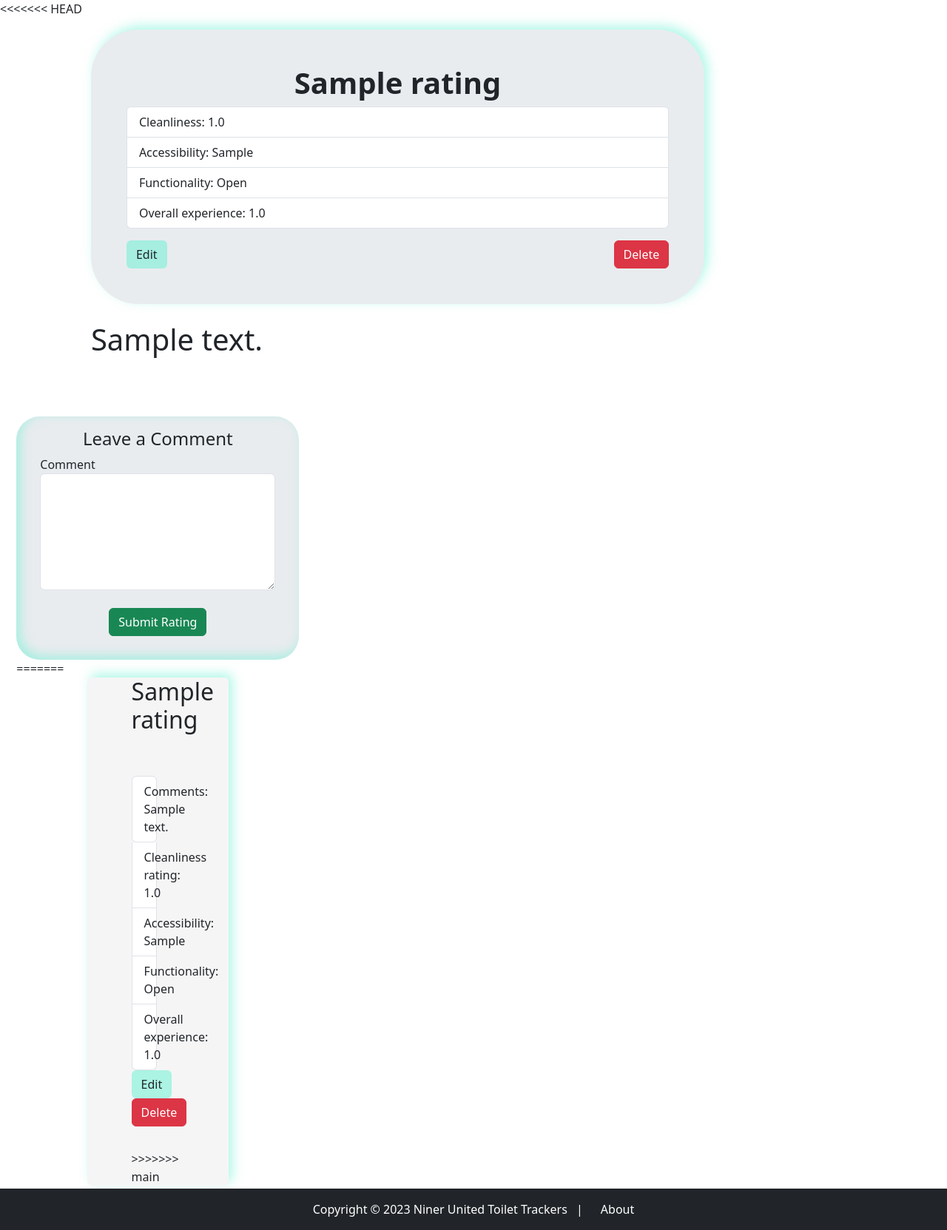
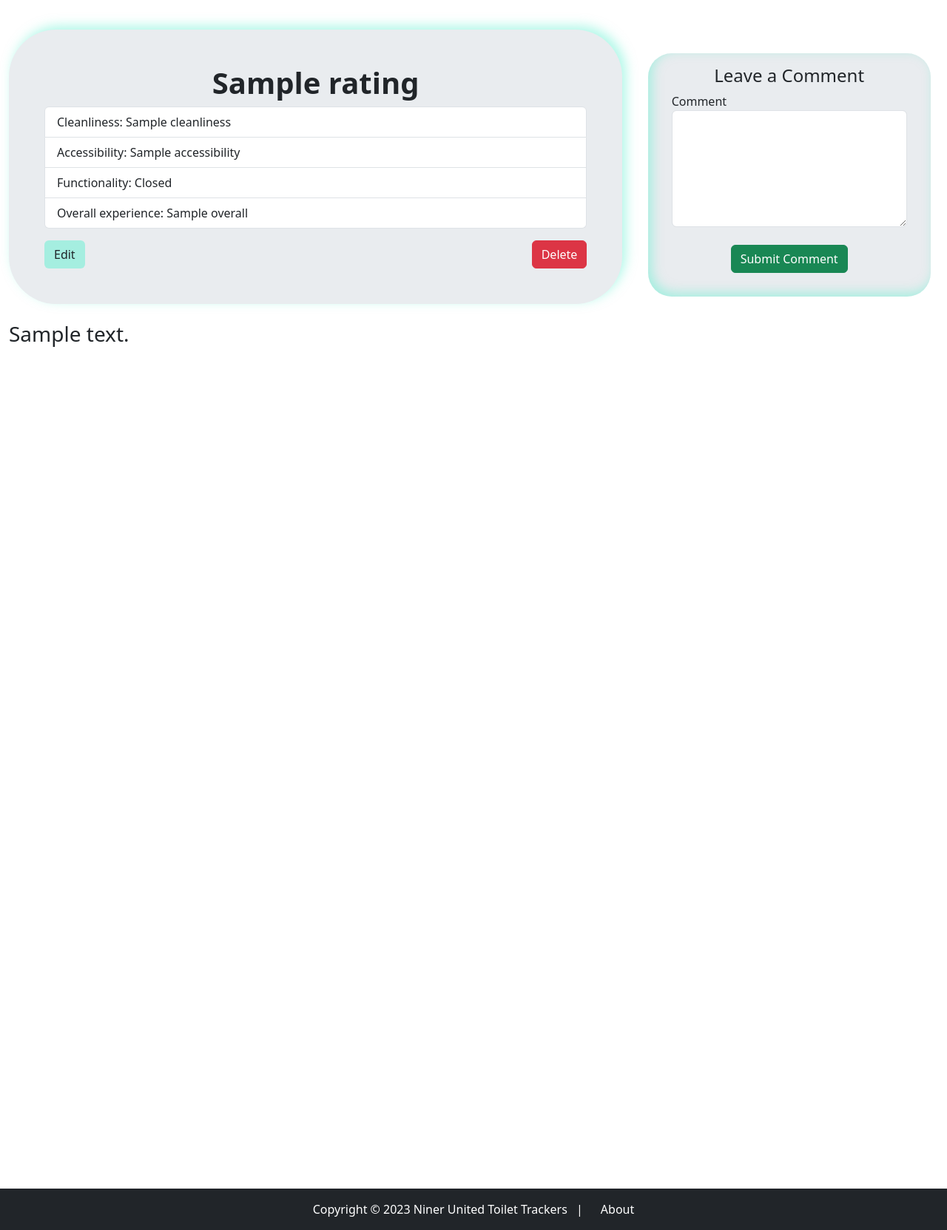
Before and after one commit to mustafaap/Niners-United-Classroom-Tracker-ITSC-3155-Final-Project, a Flask app: template templates/single_restroom.html in a window 1280 px wide. Shown: the part 56-1719 px from the top of the page at 74% size. Run offline with Flask 3, Linux system fonts and the light colour scheme; tables that the repository leaves empty hold one stand-in row (values such as "Sample post"); the template is opened without the code that fills it: values that come from a table or form of the project are taken from there, most other values are stand-ins (such as "Sample title", 1, 10 or a date in 2020).

Commit message:
Comments now work for each post!

```diff
--- a/app.py
+++ b/app.py
@@ -98,7 +98,7 @@ def view_single_restroom(rating_id):
     return render_template('single_restroom.html', rating=rating, comments=comments)
 
 
-@app.post('/restroom/<int:rating_id>')
+@app.post('/restroom/<int:rating_id>/comment')
 def addcomment(rating_id):
     rating = Rating.query.get(rating_id)
     comment_body = request.form.get('comment')
@@ -107,11 +107,9 @@ def addcomment(rating_id):
     db.session.commit()
 
     rating.comments.append(new_comment.comment_id)
-    setattr(rating, 'comments', rating.comments)
     db.session.commit()
 
     rating = Rating.query.get(rating_id)
-    # comments = Comments.query.filter(Comments.comment_id.in_(rating.comments)).all()
 
     return redirect(url_for('view_single_restroom', rating_id=rating_id))
 
@@ -158,18 +156,19 @@ def update_restroom(rating_id: int):
         functionality = False
 
     overall = request.form.get('overall_rating')
-    comments = request.form.get('comment')
+    # comments = request.form.get('comment')
 
     rating.restroom_name = restroom_name
     rating.cleanliness = cleanliness
     rating.accessibility = accessibility
     rating.functionality = functionality
     rating.overall = overall
-    rating.comments = comments
+    # rating.comments = comments
 
     db.session.commit()
 
     return redirect(url_for('view_single_restroom', rating_id=rating_id))
+
 
 @app.post('/restroom/<int:rating_id>/delete')
 def delete_rating(rating_id: int):
--- a/src/models.py
+++ b/src/models.py
@@ -1,5 +1,6 @@
 from flask_sqlalchemy import SQLAlchemy
 from sqlalchemy import ARRAY
+from sqlalchemy.ext.mutable import MutableList
 
 db = SQLAlchemy()
 
@@ -17,7 +18,7 @@ class Rating(db.Model):
     votes = db.Column(db.Integer)
     rater_id = db.Column(db.Integer, db.ForeignKey('users.user_id'), nullable=True)
     rater = db.relationship('Users', backref='rating_user')
-    comments = db.Column(ARRAY(db.Integer), default=[])
+    comments = db.Column(MutableList.as_mutable(db.ARRAY(db.Integer)), default=[])
 
     def __init__(self, restroom_name, cleanliness, overall, rating_body=None, accessibility=None, functionality=None, map_tag=None, votes=None, rater_id=None, comments=None):
         self.restroom_name = restroom_name
@@ -73,7 +74,7 @@ class Comments(db.Model):
 class Rating_votes(db.Model):
     __tablename__ = 'rating_votes'
     vote_id = db.Column(db.Integer, primary_key=True)  # New primary key
-    rating_id = db.Column(db.Integer)  # Remove primary_key=True
+    rating_id = db.Column(db.Integer)  # Removed primary_key=True
     upvotes = db.Column(db.Integer)
     downvotes = db.Column(db.Integer)
     user_id = db.Column(db.Integer, db.ForeignKey('users.user_id'), nullable=True)
--- a/templates/index.html
+++ b/templates/index.html
@@ -76,7 +76,7 @@
             <h4 class="text-center">Leave a Rating!</h4>
             <div class="form-group">
               <label for="location">Location</label>
-              <input type="text" class="form-control" name="location" placeholder="Woodward 1st Floor (Elevator)">
+              <input type="text" class="form-control" name="location" placeholder="Woodward 1st Floor (Elevator)" required>
             </div>
             <div class="form-group">
               <label for="rating_body">Feedback</label>
@@ -86,7 +86,7 @@
               <label for="cleanliness">Cleanliness</label>
               <div class="row">
                 <div class="col-md-10">
-                  <input type="range" class="form-range clean-range" min="1" max="5" step="0.5" name="cleanliness">
+                  <input type="range" class="form-range clean-range" min="1" max="5" step="0.5" name="cleanliness" required>
                 </div>
                 <div class="col-md-2">
                   <div class="clean-value"></div>
@@ -97,7 +97,7 @@
               <label for="overall">Overall Experience</label>
               <div class="row">
                 <div class="col-md-10">
-                  <input type="range" class="form-range overall-range" min="1" max="5" step="0.5" name="overall">
+                  <input type="range" class="form-range overall-range" min="1" max="5" step="0.5" name="overall" required>
                 </div>
                 <div class="col-md-2">
                   <div class="overall-value"></div>
--- a/templates/single_restroom.html
+++ b/templates/single_restroom.html
@@ -5,13 +5,10 @@
 <div class="container-fluid">
   <div class="row">
 
-<<<<<<< HEAD
-    <div class="col-8 mt-3">
-
+    <div class="col-md-8 mt-3">
       <div class="bg-body-secondary my-4 p-5 box-shadow" style="border-radius: 4rem;">
         <h1 class="text-center fw-bold">{{ rating.restroom_name }}</h1>
         <ul class="list-group mb-3">
-          <!-- <li class="list-group-item">Comments: {{ rating.comments }}</li> -->
           <li class="list-group-item">Cleanliness: {{ rating.cleanliness }}</li>
           <li class="list-group-item">Accessibility: {{ rating.accessibility }}</li>
           <li class="list-group-item">Functionality: {% if rating.functionality %}Open{% else %}Closed{% endif %}</li>
@@ -21,56 +18,30 @@
           <form action="/restroom/{{ rating.rating_id }}/edit" method="GET">
             <button type="submit" class="btn" style="background-color: rgba(98,241,210,0.5);">Edit</button>
           </form>
-          <form action="/{{ rating.rating_id }}/delete" method="POST">
+          <form action="/restroom/{{ rating.rating_id }}/delete" method="POST">
             <button type="submit" class="btn btn-danger">Delete</button>
           </form>
         </div>
       </div>
 
       {% for comment in comments %}
-        <h1>{{ comment.comment_body }}</h1>
+        <h3>{{ comment.comment_body }}</h3>
       {% endfor %}
     </div>
 
-    <div class="col-4 my-5">
+    <div class="col-md-4 my-5">
       <div class="d-flex justify-content-center">
         <div class="position-fixed">
-          <form class="bg-body-secondary mt-4" id="index-leave-rating" action="/restroom/{{ rating.rating_id }}" method="post">
+          <form class="bg-body-secondary mt-4" id="index-leave-rating" action="/restroom/{{ rating.rating_id }}/comment" method="post">
             <h4 class="text-center">Leave a Comment</h4>
             <div class="form-group">
               <label for="comment">Comment</label>
               <textarea class="form-control" cols="30" rows="6" name="comment"></textarea>
             </div>
             <div class="form-group mt-4 d-flex justify-content-center">
-              <button type="submit" class="btn btn-success">Submit Rating</button>
+              <button type="submit" class="btn btn-success">Submit Comment</button>
             </div>
           </form>
-=======
-<div class="container rounded w-50 box-shadow" style="background-color: #f5f5f5">
-  <div class="row justify-content-center align-items-center">
-    <div class="col-md-6">
-      <h2>{{ rating.restroom_name }}</h2>
-      <div class="row mt-4">
-        <div class="col-md-7">
-            <div class="mb-3 pb-3">
-            </div>
-          <ul class="list-group">
-            <li class="form-control list-group-item">Comments: {{ rating.comments }}</li>
-            <li class="list-group-item">Cleanliness rating: {{ rating.cleanliness }}</li>
-            <li class="list-group-item">Accessibility: {{ rating.accessibility }}</li>
-            <li class="list-group-item">Functionality: {% if rating.functionality %}Open{% else %}Closed{% endif %}</li>
-            <li class="list-group-item">Overall experience: {{ rating.overall }}</li>
-          </ul>
-          <div class="mb-3 pb-3">
-            <form action="/restroom/{{ rating.rating_id }}/edit" method="GET" class="d-inline-block">
-              <button type="submit" class="btn" style="background-color: rgba(98,241,210,0.5)";>Edit</button>
-            </form>
-            <span class="mx-4"></span>
-            <form action="/restroom/{{ rating.rating_id }}/delete" method="POST" class="d-inline-block">
-              <button type="submit" class="btn btn-danger">Delete</button>
-            </form>
-          </div>
->>>>>>> main
         </div>
       </div>
     </div>
```
Also changed, not shown: templates/edit_restroom.html (+4 -4 lines), templates/signup.html (indentation only).
